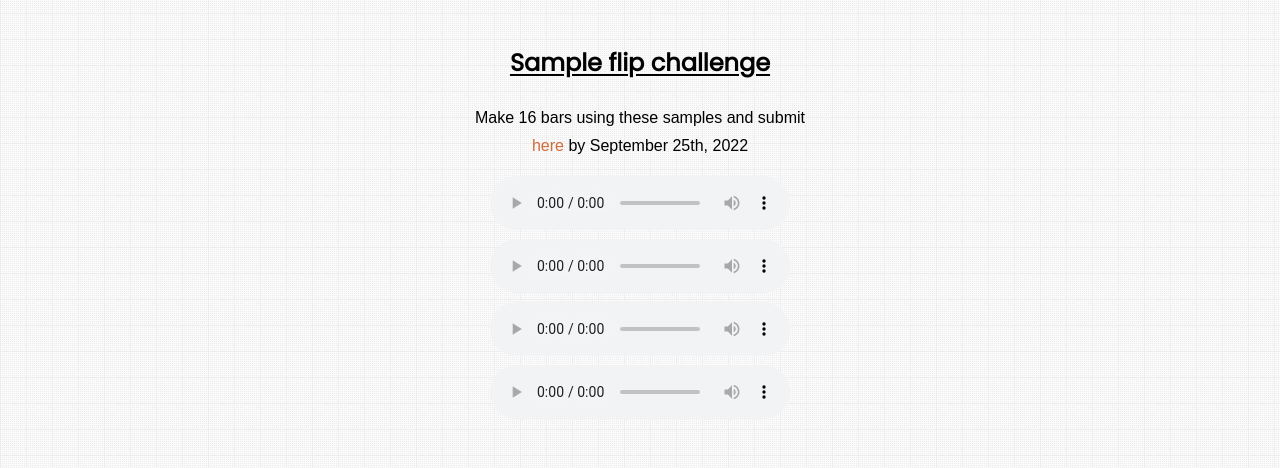
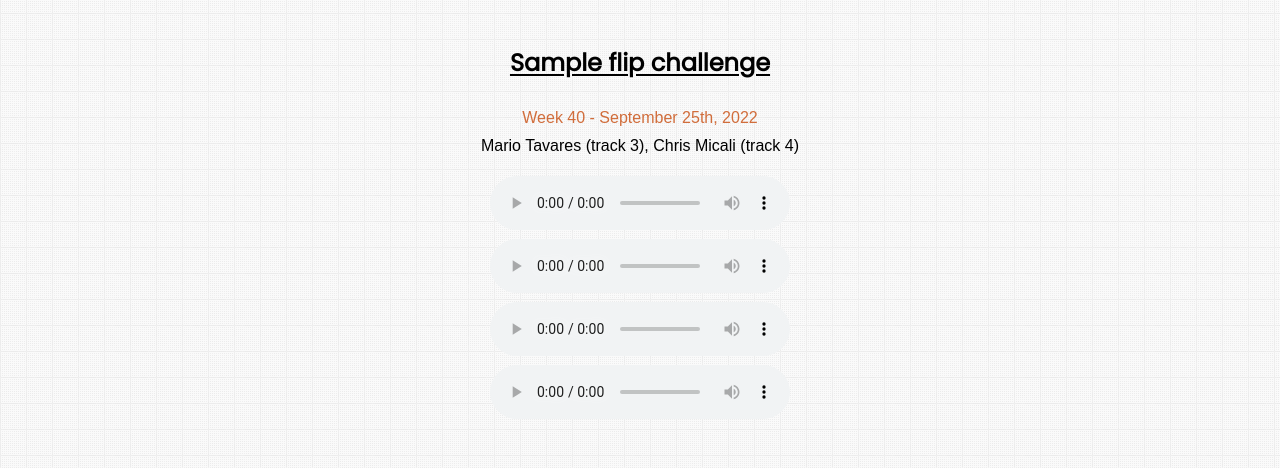
Before and after one commit to Zaokret/embre, a plain HTML site: page index.html in a window 1280 px wide. Shown: the part 2145-2613 px from the top of the page. Drawn offline with Linux system fonts and the light colour scheme.

Commit message:
sample flip completed

```diff
--- a/index.html
+++ b/index.html
@@ -126,7 +126,7 @@
         </li>
     </ul>
     <h2>Sample flip challenge</h2>
-    <p>Make 16 bars using these samples and submit <a href="https://www.dropbox.com/request/adXbU6a54DxffdKprdQB" target="_blank" rel="noopener noreferrer">here</a> by September 25th, 2022</p>
+    <p><a href="https://on.soundcloud.com/QVR2Z" target="_blank" rel="noopener noreferrer">Week 40 - September 25th, 2022</a><br>Mario Tavares (track 3), Chris Micali (track 4)</p>
     <audio controls type="audio/wav" src="./samples/AB_DL2_Toby_Schay_70_Key_Based_Loop_Hat_Man_Ebm.wav">Synth</audio>
     <audio controls type="audio/wav" src="./samples/JAXX_89_melody_loop_dancehall_ocho_rios_keys_02_Ebmin.wav">Piano</audio>
     <audio controls type="audio/wav" src="./samples/OS_RNBF_100_Vocal_Rich_Ebm.wav">Vocal</audio>
```
